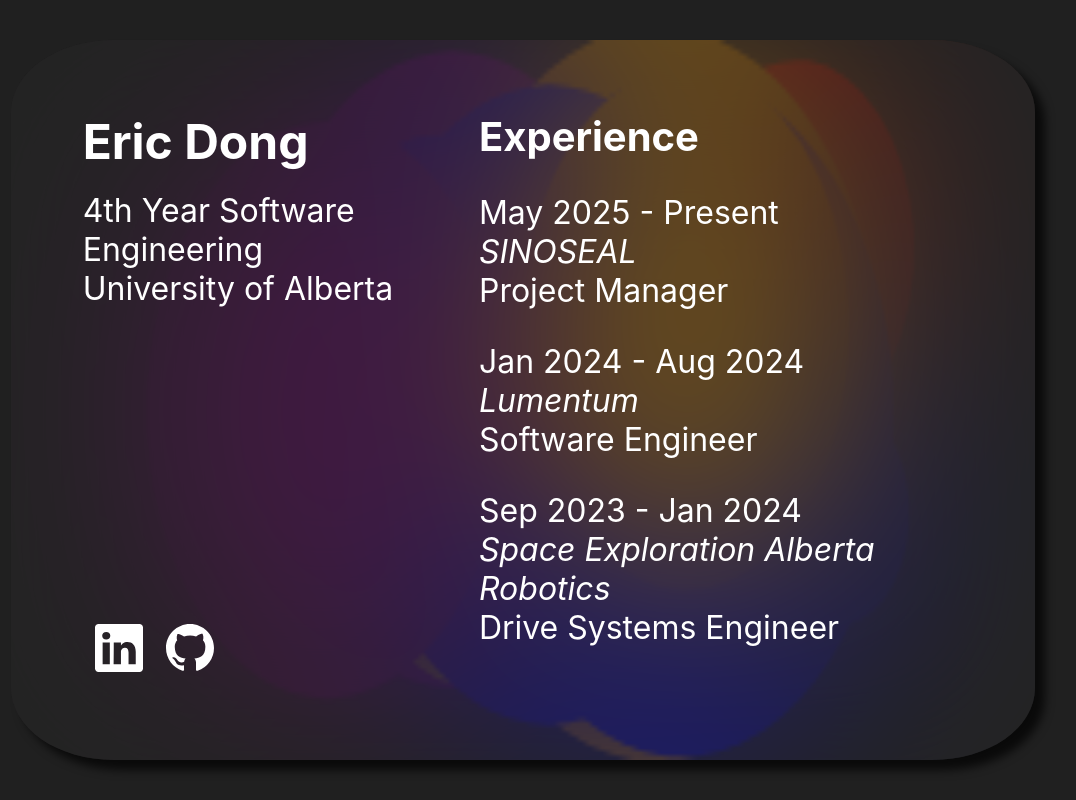
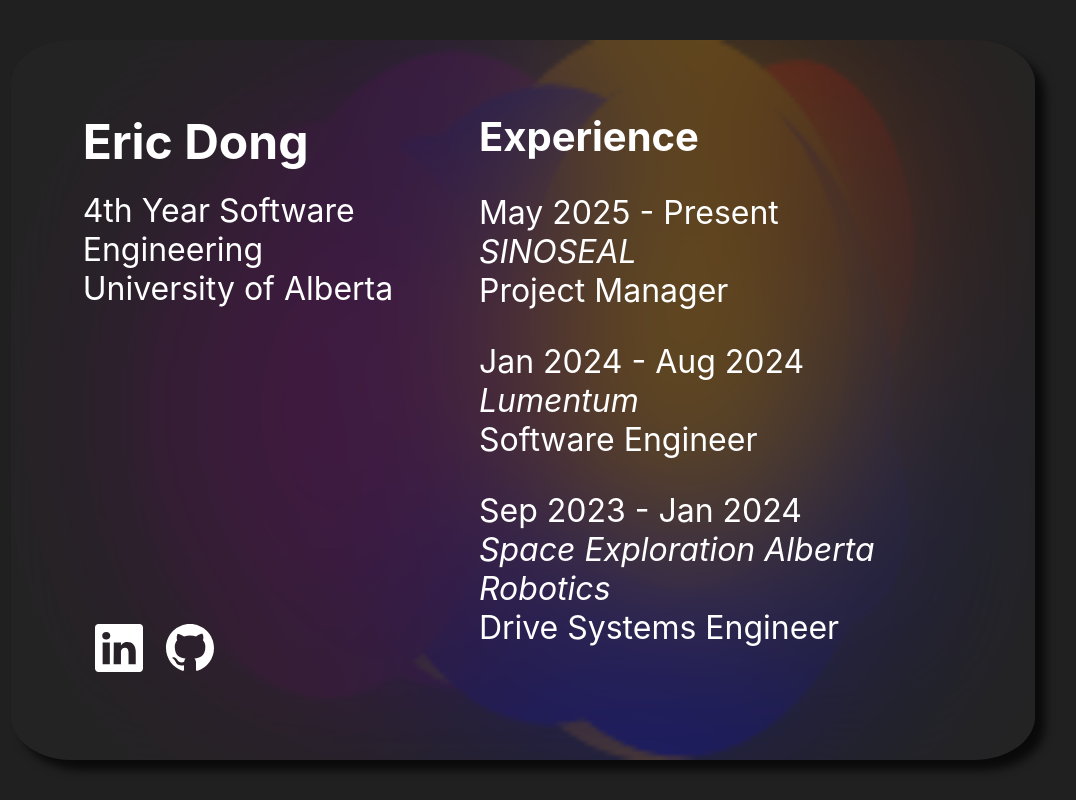
Before and after one commit to etdong/eric-website, a React (Create React App) app: page /#/ in a window 1280 px wide. Shown: the whole page, without its empty margins (117-1193 px from the left). Built offline with nearby package versions, Linux system fonts and the light colour scheme.

Commit message:
changed border radius

```diff
--- a/src/pages/home.css
+++ b/src/pages/home.css
@@ -177,7 +177,7 @@
     display: flex;
     width: max(80%, 90vmin);
     height: 90%;
-    border-radius: 10%;
+    border-radius: 6%;
     background-color: rgba(37, 37, 37, 0.7);
     backdrop-filter: blur(100px);
     z-index: 1;
```
